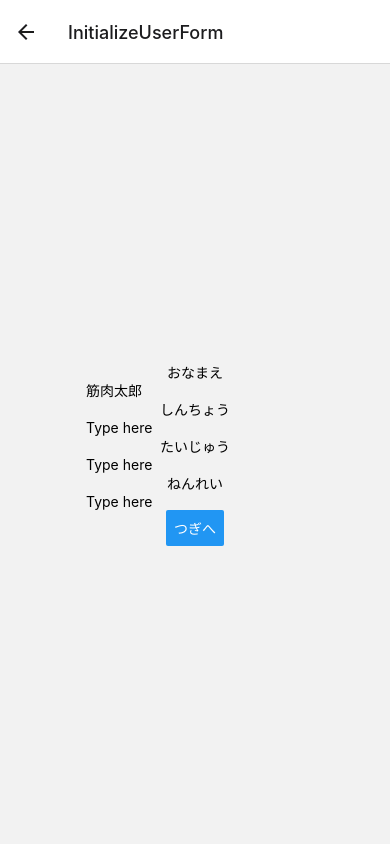
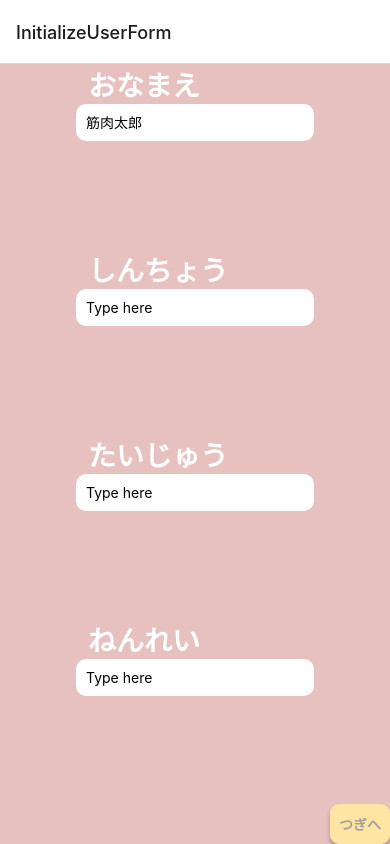
Before and after one commit to aizuHackathon/hackathon-front-app, a React Native app: screen /InitializeUserForm in a window 390 px wide. Built offline with nearby package versions, Linux system fonts and the light colour scheme.

Commit message:
css途中

```diff
--- a/App.tsx
+++ b/App.tsx
@@ -1,7 +1,7 @@
 import React from 'react';
 import { NavigationContainer } from '@react-navigation/native';
 import { createNativeStackNavigator } from '@react-navigation/native-stack';
-import InitializeUserFormScreen from './src/screens/InitializeUserForm';
+import { InitializeUserForm } from './src/screens/InitializeUserForm';
 import { GenderSelect } from './src/screens/GenderSelect/GenderSelect';
 
 type RootStackParamList = {
@@ -14,12 +14,9 @@ const Stack = createNativeStackNavigator<RootStackParamList>() as any;
 
 const App: React.VFC = () => (
   <NavigationContainer>
-    <Stack.Navigator initialRouteName='GenderSelect'>
+    <Stack.Navigator initialRouteName='InitializeUserForm'>
+      <Stack.Screen name='InitializeUserForm' component={InitializeUserForm} />
       <Stack.Screen name='GenderSelect' component={GenderSelect} />
-      <Stack.Screen
-        name='InitializeUserForm'
-        component={InitializeUserFormScreen}
-      />
     </Stack.Navigator>
   </NavigationContainer>
 );
--- a/src/components/ProcessButton/ProcessButton.tsx
+++ b/src/components/ProcessButton/ProcessButton.tsx
@@ -7,7 +7,11 @@ export const ProcessButton: React.FC<{
   content: string;
 }> = ({ onClick, content }) => {
   return (
-    <TouchableOpacity activeOpacity={0.7} style={buttonStyles.processButton}>
+    <TouchableOpacity
+      activeOpacity={0.7}
+      style={buttonStyles.processButton}
+      onPress={onClick}
+    >
       <Text style={buttonStyles.buttonText}>{content}</Text>
     </TouchableOpacity>
   );
--- a/src/screens/GenderSelect/GenderSelect.tsx
+++ b/src/screens/GenderSelect/GenderSelect.tsx
@@ -15,7 +15,7 @@ enum Gender {
   Other = 'そのた',
 }
 
-export const GenderSelect: React.FC = () => {
+export const GenderSelect: React.FC = ({ navigation }) => {
   const [checkedGender, setCheckedGender] = useState<Gender>(Gender.Male);
   const gender: Array<Gender> = [Gender.Male, Gender.Female, Gender.Other];
   return (
@@ -44,9 +44,7 @@ export const GenderSelect: React.FC = () => {
           }}
         >
           <ProcessButton
-            onClick={() => {
-              console.log('hi');
-            }}
+            onClick={() => navigation.push('InitializeUserForm')}
             content={'もどる'}
           />
           <ProcessButton
--- a/src/screens/InitializeUserForm.tsx
+++ b/src/screens/InitializeUserForm.tsx
@@ -1,5 +1,7 @@
 import React, { useState } from 'react';
 import { Text, View, Button, TextInput } from 'react-native';
+import { initializeUserFormStyles } from './InitializeUserFormStyles';
+import { ProcessButton } from '../components/ProcessButton/ProcessButton';
 
 type InitializeUserData = {
   name: string;
@@ -8,7 +10,7 @@ type InitializeUserData = {
   age: number;
 };
 
-const InitializeUserFormScreen: React.FC = ({ navigation }) => {
+export const InitializeUserForm: React.FC = ({ navigation }) => {
   const initializeUserData: InitializeUserData = {
     name: '',
     height: 0,
@@ -33,37 +35,49 @@ const InitializeUserFormScreen: React.FC = ({ navigation }) => {
 
   console.log(initializeUserData);
   return (
-    <View style={{ flex: 1, alignItems: 'center', justifyContent: 'center' }}>
-      <Text>おなまえ</Text>
+    <View
+      style={[initializeUserFormStyles.container, { flexDirection: 'column' }]}
+    >
+      <View style={{ flex: 1 }}>
+        <Text style={initializeUserFormStyles.text}>おなまえ</Text>
         <TextInput
           placeholder='筋肉太郎'
           onChangeText={onChangeName}
           value={name}
+          style={initializeUserFormStyles.form}
         />
-      <Text>しんちょう</Text>
+      </View>
+      <View style={{ flex: 1 }}>
+        <Text style={initializeUserFormStyles.text}>しんちょう</Text>
         <TextInput
           placeholder='Type here'
           onChangeText={onChangeHeight}
           value={height}
+          style={initializeUserFormStyles.form}
         />
-      <Text>たいじゅう</Text>
+      </View>
+      <View style={{ flex: 1 }}>
+        <Text style={initializeUserFormStyles.text}>たいじゅう</Text>
         <TextInput
           placeholder='Type here'
           onChangeText={onChangeWeight}
           value={weight}
+          style={initializeUserFormStyles.form}
         />
-      <Text>ねんれい</Text>
+      </View>
+      <View style={{ flex: 1 }}>
+        <Text style={initializeUserFormStyles.text}>ねんれい</Text>
         <TextInput
           placeholder='Type here'
           onChangeText={onChangeAge}
           value={age}
+          style={initializeUserFormStyles.form}
         />
-      <Button
-        title='つぎへ'
-        onPress={() => navigation.push('InitializeUserForm')}
+      </View>
+      <ProcessButton
+        onClick={() => navigation.push('GenderSelect')}
+        content={'つぎへ'}
       />
     </View>
   );
 };
-
-export default InitializeUserFormScreen;
--- /dev/null
+++ b/src/screens/InitializeUserFormStyles.ts
@@ -0,0 +1,36 @@
+import { StyleSheet } from 'react-native';
+
+export const initializeUserFormStyles = StyleSheet.create({
+  container: {
+    flex: 1,
+    alignItems: 'center',
+    justifyContent: 'center',
+    backgroundColor: '#E7C0C0',
+  },
+  option: {
+    flexDirection: 'row',
+    alignItems: 'center',
+    justifyContent: 'center',
+    marginBottom: 24,
+  },
+  text: {
+    color: 'white',
+    fontSize: 28,
+    fontWeight: '700',
+    marginLeft: 12,
+  },
+  form: {
+    display: 'flex',
+    flexDirection: 'row',
+    alignItems: 'flex-start',
+    padding: 10,
+    // position: 'absoslute',
+    // width: 232,
+    // height: 35,
+    // left: 45,
+    // top: 120,
+    backgroundColor: '#FFFFFF',
+    // boxShadow: 0 4 4 rgba(0, 0, 0, 0.25),
+    borderRadius: 10,
+  },
+});
```
Lines whose indentation alone changed are shown as unchanged.
